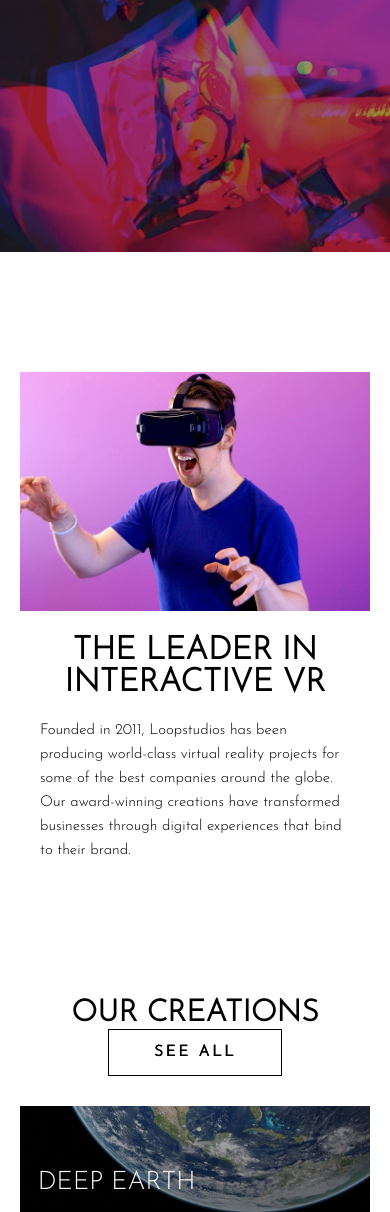
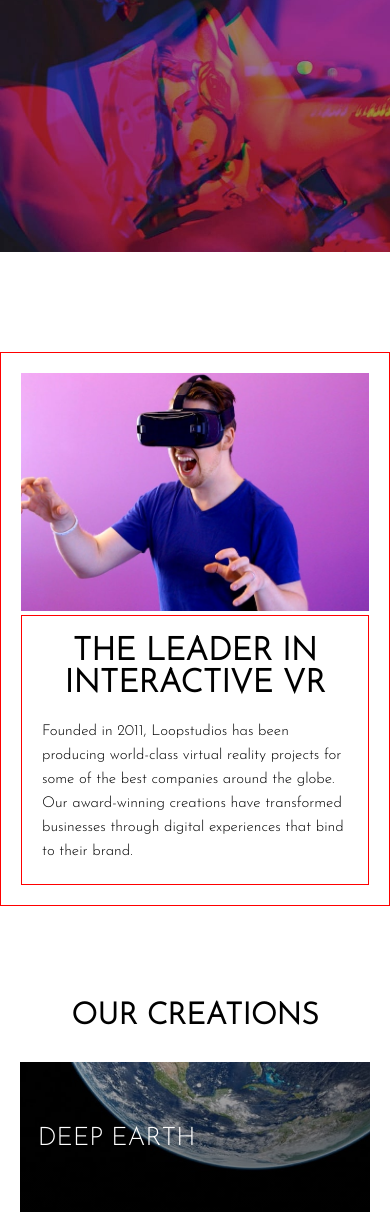
Before and after one commit to jdanymc/minihackaton, a plain HTML site: page index.html in a window 390 px wide. Shown: the part 398-1610 px from the top of the page. Drawn offline with Linux system fonts and the light colour scheme.

Commit message:
Actualización de visor

```diff
--- a/css/mediaqueries.css
+++ b/css/mediaqueries.css
@@ -21,8 +21,11 @@
         justify-content: space-between;
     }
 
-    .creations .boton{
+    .creations .boton1{
         display: block;
+    }
+    .boton2{
+        display: none;
     }
 
     .poster{
@@ -90,6 +93,11 @@
 
 /* main */
 
+@media (max-width:1024px){
+  .visor {
+    height: 700px;
+  }
+}
 
 @media (max-width: 768px) {
 
@@ -98,12 +106,15 @@
   }
     .visor__imagen img {
       width: 100%;
+      display: inline;
     }
     .visor {
       display: flex;
       flex-direction: column;
       align-items: center;
       padding: 50px;
+      background: none;
+      height: 100%;
     }
     .visor__content {
       display: inline-block;
@@ -111,8 +122,9 @@
       background-color: white;
       transform: unset;
       width: 100%;
-      height: 100%;
       padding: 50px 30px;
+      position: relative;
+      float: none;
     }
     .content__title {
       text-align: center;
--- a/css/style.css
+++ b/css/style.css
@@ -118,8 +118,8 @@ body {
   padding: 2.5em 9em 1em 1em;
 }
 
-.creations .boton {
-  display: block;
+.creations .boton1,.boton2 {
+  display: none;
   margin: auto;
   padding: 1em 3em;
   border: 1px solid var(--preto);
@@ -134,6 +134,9 @@ body {
   cursor: pointer;
 }
 
+.boton2 {
+  display: block;
+}
 /*main*/
 .visor {
   margin-top: 100px;
@@ -141,21 +144,26 @@ body {
   margin-right: auto;
   max-width: 1440px;
   font-family: "Josefin Sans", sans-serif;
-  /* border: 1px red solid; */
+  border: 1px red solid;
+  background-image: url(../img/image-interactive.jpg);
+  background-repeat: no-repeat;
+  background-size: 60%;
+  height: 600px;
 }
 
 .visor__imagen img {
-  width: 65%;
+  display: none;
 }
 .visor__content {
   display: block;
-  /* border: 1px red solid; */
+  border: 1px red solid;
   width: 50%;
   background-color: white;
   position: relative;
   float: right;
-  transform: translate(0, -330px);
+  transform: translate(0, 270px);
   padding: 130px 0 0 130px;
+
 }
 .content__title {
   font-size: 3rem;
--- a/index.html
+++ b/index.html
@@ -40,7 +40,6 @@
     <main class="visor">
       <div class="visor__imagen">
         <img src="./img/image-interactive.jpg" alt="" />
-      </div>
         <div class="visor__content">
           <h2 class="content__title">The leader in interactive VR</h2>
           <p class="content__text">
@@ -50,12 +49,13 @@
             experiences that bind to their brand.
           </p>
         </div>
+      </div>
     </main>
     <main class="main__creations">
       <section class="creations">
         <div class="flex-desktop">
           <h2>Our creations</h2>
-          <p><input type="button" value="See all" class="boton" /></p>
+          <p><input type="button" value="See all" class="boton1" /></p>
         </div>
         <section class="poster">
           <div id="earth"><p>Deep earth</p></div>
@@ -68,6 +68,7 @@
           <div id="fisheye"><p>Make it fisheye</p></div>
         </section>
       </section>
+      <p><input type="button" value="See all" class="boton2" /></p>
     </main>
 
     <!-- footer -->
```
Lines whose indentation alone changed are shown as unchanged.
